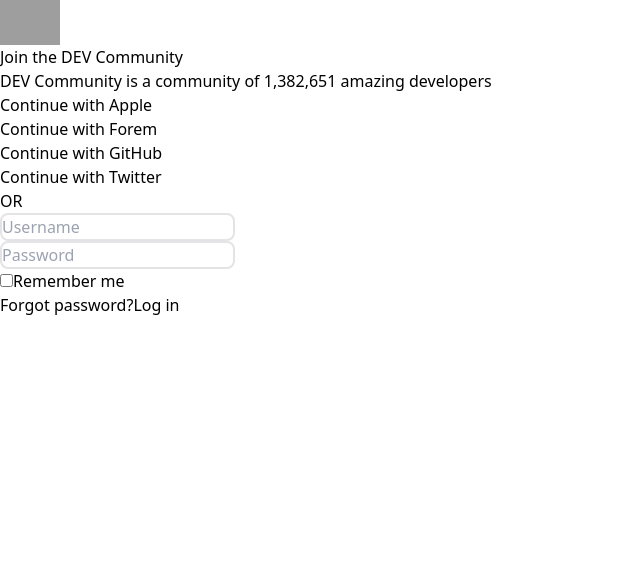
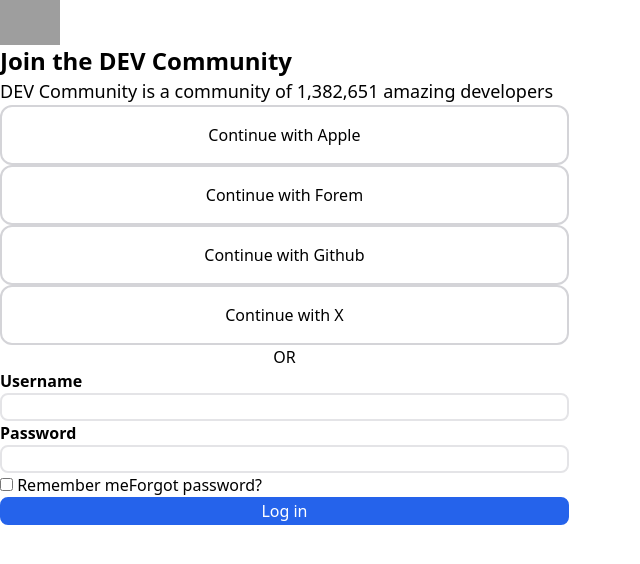
Before and after one commit to alexcorvis09/desafioFinalNext, a Next.js app: page /enter in a window 1280 px wide. Shown: the top 564 px of the page, without its empty margins (0-640 px from the left). Built offline with nearby package versions, Linux system fonts and the light colour scheme; grey boxes are pictures that could not be loaded.

Commit message:
not final

```diff
--- a/pages/enter/index.jsx
+++ b/pages/enter/index.jsx
@@ -36,7 +36,7 @@
       });
   }
   return (
-    <main>
+    <main className="items-center w-8/12">
       <section>
         <div>
           <Link href="/">
@@ -47,25 +47,35 @@
               height={48}
             />
           </Link>
-          <h1>Join the DEV Community</h1>
-          <p>DEV Community is a community of 1,382,651 amazing developers</p>
+          <h1 className="text-2xl font-bold">Join the DEV Community</h1>
+          <p className="text-lg">
+            DEV Community is a community of 1,382,651 amazing developers
+          </p>
         </div>
       </section>
       <section>
-        <div>
-          <p>Continue with Apple</p>
-          <p>Continue with Forem</p>
-          <p>Continue with GitHub</p>
-          <p>Continue with Twitter</p>
+        <div className="gap-96">
+          <div className="p-4 border-2 border-zinc-300 rounded-xl text-center w-2/3">
+            <Link href="/">Continue with Apple</Link>
+          </div>
+          <div className="p-4 border-2 border-zinc-300 rounded-xl text-center w-2/3">
+            <Link href="/">Continue with Forem</Link>
+          </div>
+          <div className="p-4 border-2 border-zinc-300 rounded-xl text-center w-2/3">
+            <Link href="/">Continue with Github</Link>
+          </div>
+          <div className="p-4 border-2 border-zinc-300 rounded-xl text-center w-2/3">
+            <Link href="/">Continue with X</Link>
+          </div>
         </div>
-        <div>
-          <div>OR</div>
+        <div className=" items-center">
+          <div className="text-center w-2/3">OR</div>
           <form action="/users/sign_in" onSubmit={handleSubmit}>
             <div>
+              <p className="font-semibold">Username</p>
               <input
                 type="text"
-                placeholder="Username"
-                className="border-2 border-zinc-200 rounded-lg"
+                className="border-2 border-zinc-200 rounded-lg w-2/3"
                 name="username"
                 required
                 onChange={(event) => setUsername(event.target.value)}
@@ -73,22 +83,26 @@
               />
             </div>
             <div>
+              <p className="font-semibold">Password</p>
               <input
                 type="password"
-                className="border-2 border-zinc-200 rounded-lg"
+                className="border-2 border-zinc-200 rounded-lg w-2/3"
                 name="password"
                 required
-                placeholder="Password"
                 onChange={(event) => setPassword(event.target.value)}
                 value={password}
               />
             </div>
-            <div>
-              <input type="checkbox" />
-              Remember me
+            <div className="">
+              <input type="checkbox" /> Remember me
+              <Link href="/">Forgot password?</Link>
             </div>
-            <Link href="/">Forgot password?</Link>
-            <button type="submit">Log in</button>
+            <button
+              type="submit"
+              className="text-white border-2 border-blue-600 bg-blue-600 rounded-lg text-center w-2/3"
+            >
+              Log in
+            </button>
             {
               <p
                 className={
@@ -102,17 +116,3 @@
     </main>
   );
 }
-
-// export async function getStaticProps(ctx) {
-//   const response = await fetch("http://localhost:3002/users");
-//   const data = await response.json();
-
-//   console.log("users");
-//   return {
-//     props: {
-//       username: data.username,
-//       password: data.password,
-//     },
-//     revalidate: 20,
-//   };
-// }
--- a/pages/posts/createNew.jsx
+++ b/pages/posts/createNew.jsx
@@ -39,6 +39,7 @@
             name="title"
             placeholder="New post title here..."
             required
+            className="w-96 h-24 text-2xl"
             onChange={(event) => setTitle(event.target.value)}
             value={title}
           />
@@ -59,11 +60,17 @@
             name="message"
             placeholder="Write your post content here..."
             required
+            className="h-72 w-1/2 text-2xl font-semibold "
             onChange={(event) => setMessage(event.target.value)}
             value={message}
           />
         </div>
-        <button type="submit">Publish</button>
+        <button
+          type="submit"
+          className="p-2 text-white font-semibold border-2 border-blue-600 rounded-lg bg-blue-600 hover:text-white"
+        >
+          Publish
+        </button>
       </form>
     </section>
   );
```
